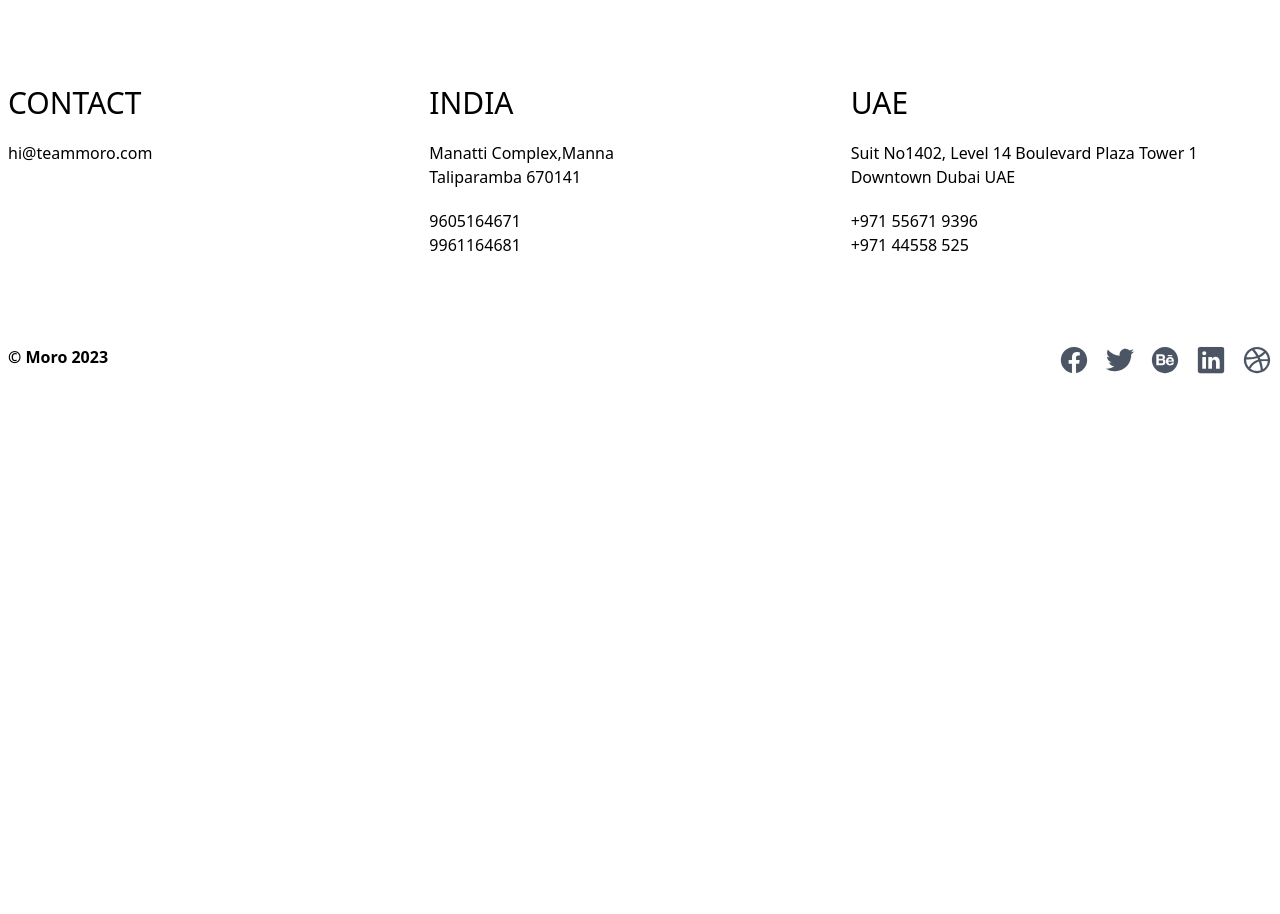
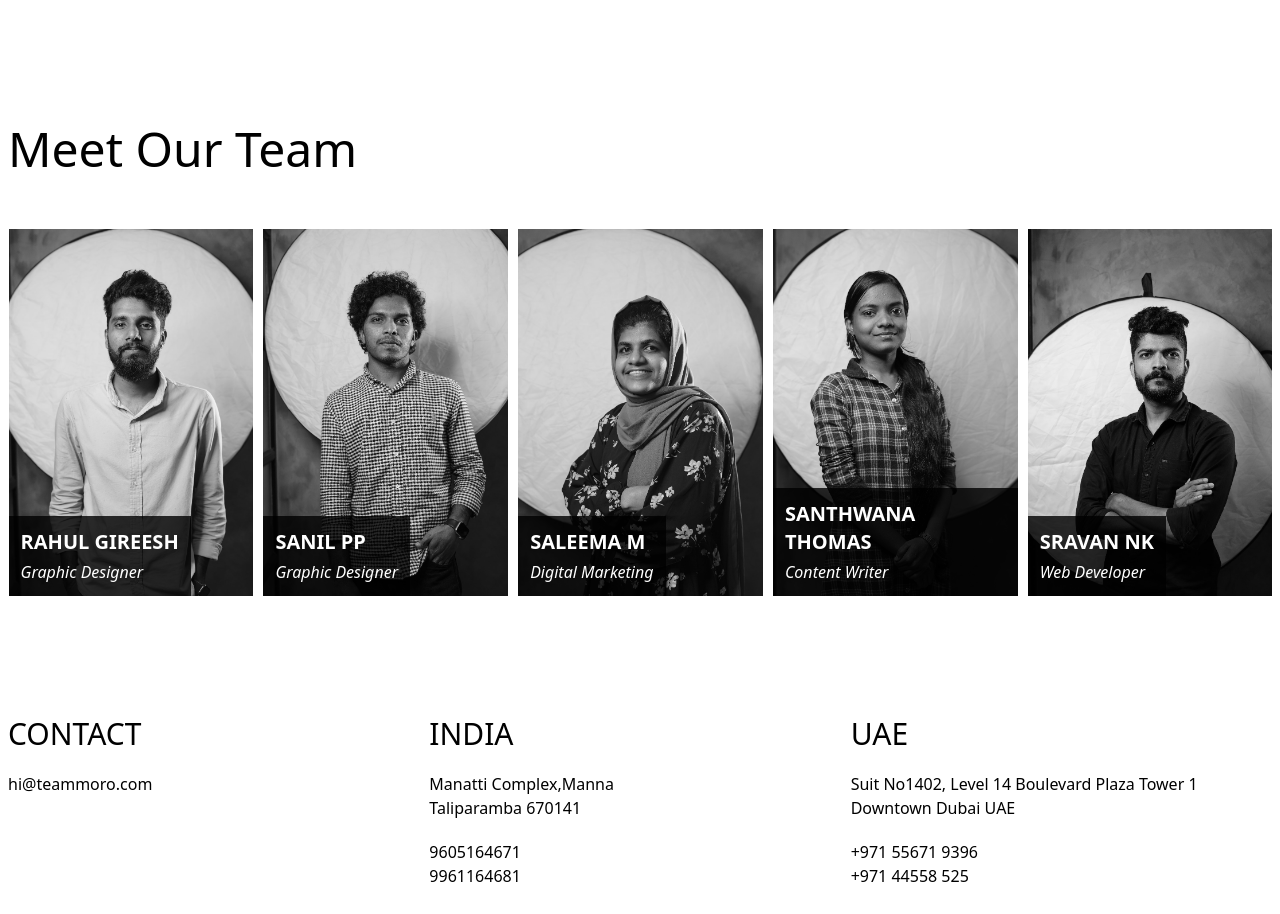
Before and after one commit to sravannk21/Moro-Tailwind, a website: page about.html in a window 1280 px wide. Shown: the part 1805-2719 px from the top of the page. Before the commit the page ends 2235 px from the top, so only its background shows below. Drawn offline with nearby package versions, Linux system fonts and the light colour scheme.

Commit message:
our team section created

```diff
--- a/about.html
+++ b/about.html
@@ -116,6 +116,64 @@ https://cdn.jsdelivr.net/npm/owl.carousel@2.3.4/dist/assets/owl.carousel.min.css
         </div>
     </div>
 </section>
+
+ <!--MEET-OUR-TEAM-->
+ <section class="my-20">
+    <div class="max-w-7xl mx-auto text-center p-2">
+        <h3 class="capitalize text-5xl mb-14 text-left">meet our team</h3>
+        <div class="owl-carousel" id="team">
+            <div class="relative">
+                <img src="./build/img/team/firoz.jpeg" alt="">
+                <div class="text-left absolute bottom-0 left-0 text-white bg-black bg-opacity-80 p-3">
+                    <h4 class="uppercase font-bold text-xl">firose p</h4>
+                    <h5 class="capitalize mt-1"><i>CTO</i></h5>
+                </div>
+            </div>
+            <div class="relative">
+                <img src="./build/img/team/roopak.jpeg" alt="">
+                <div class="text-left absolute bottom-0 left-0 text-white bg-black bg-opacity-80 p-3">
+                    <h4 class="uppercase font-bold text-xl">roopak kk</h4>
+                    <h5 class="capitalize mt-1"><i>team lead</i></h5>
+                </div>
+            </div>
+            <div class="relative">
+                <img src="./build/img/team/rahul.jpeg" alt="">
+                <div class="text-left absolute bottom-0 left-0 text-white bg-black bg-opacity-80 p-3">
+                    <h4 class="uppercase font-bold text-xl">rahul gireesh</h4>
+                    <h5 class="capitalize mt-1"><i>graphic designer</i></h5>
+                </div>
+            </div>
+            <div class="relative">
+                <img src="./build/img/team/sanil.jpeg" alt="">
+                <div class="text-left absolute bottom-0 left-0 text-white bg-black bg-opacity-80 p-3">
+                    <h4 class="uppercase font-bold text-xl">sanil pp</h4>
+                    <h5 class="capitalize mt-1"><i>graphic designer</i></h5>
+                </div>
+            </div>
+            <div class="relative">
+                <img src="./build/img/team/saleema.jpeg" alt="">
+                <div class="text-left absolute bottom-0 left-0 text-white bg-black bg-opacity-80 p-3">
+                    <h4 class="uppercase font-bold text-xl">saleema m</h4>
+                    <h5 class="capitalize mt-1"><i>digital marketing</i></h5>
+                </div>
+            </div>
+            <div class="relative">
+                <img src="./build/img/team/santwana.jpeg" alt="">
+                <div class="text-left absolute bottom-0 left-0 text-white bg-black bg-opacity-80 p-3">
+                    <h4 class="uppercase font-bold text-xl">santhwana thomas</h4>
+                    <h5 class="capitalize mt-1"><i>content writer</i></h5>
+                </div>
+            </div>
+            <div class="relative">
+                <img src="./build/img/team/sravan.jpeg" alt="">
+                <div class="text-left absolute bottom-0 left-0 text-white bg-black bg-opacity-80 p-3">
+                    <h4 class="uppercase font-bold text-xl">sravan nk</h4>
+                    <h5 class="capitalize mt-1"><i>web developer</i></h5>
+                </div>
+            </div>
+        </div>
+    </div>
+ </section>
  <!--FOOTER-->
  <footer>
     <div class="max-w-7xl mx-auto my-10 p-2">
```
